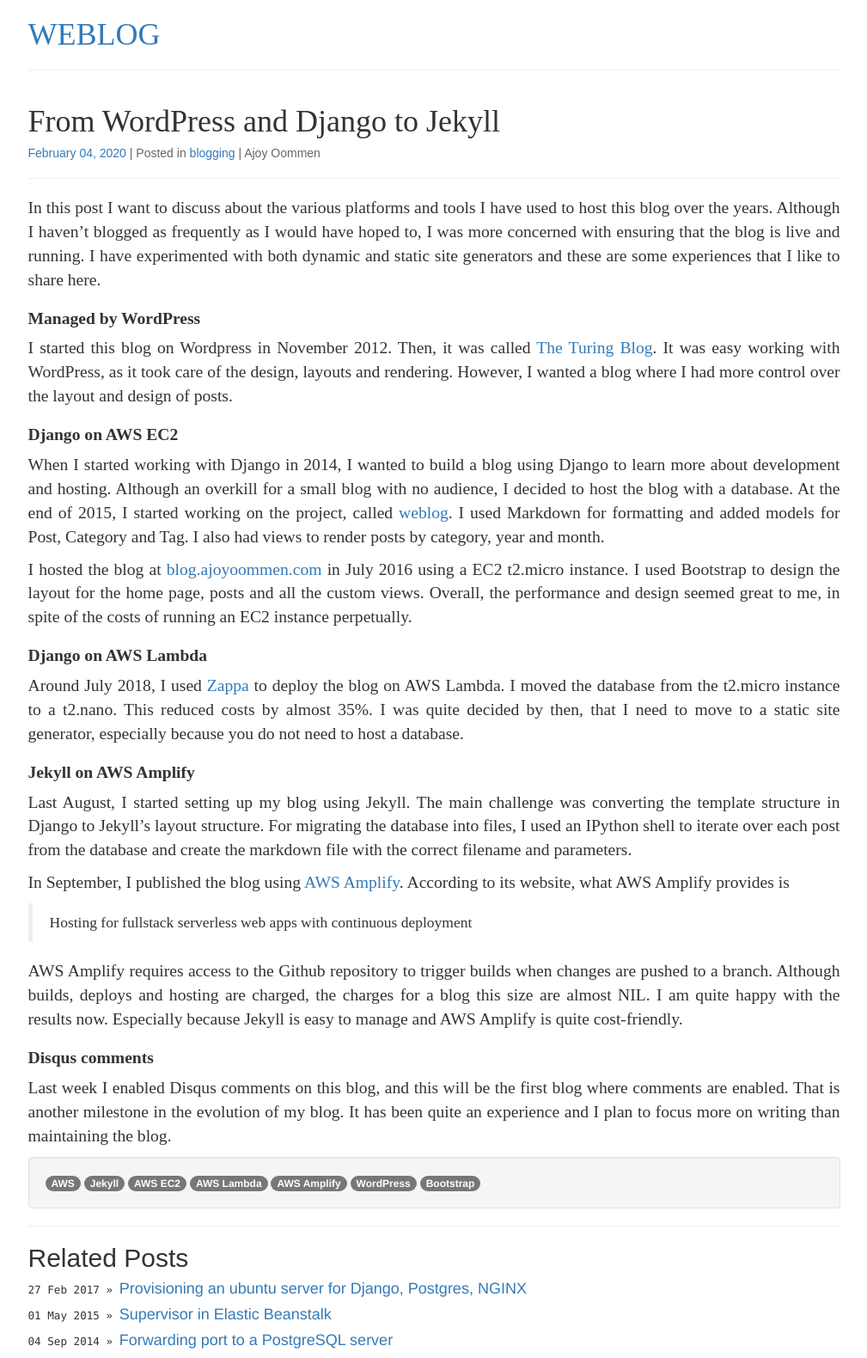
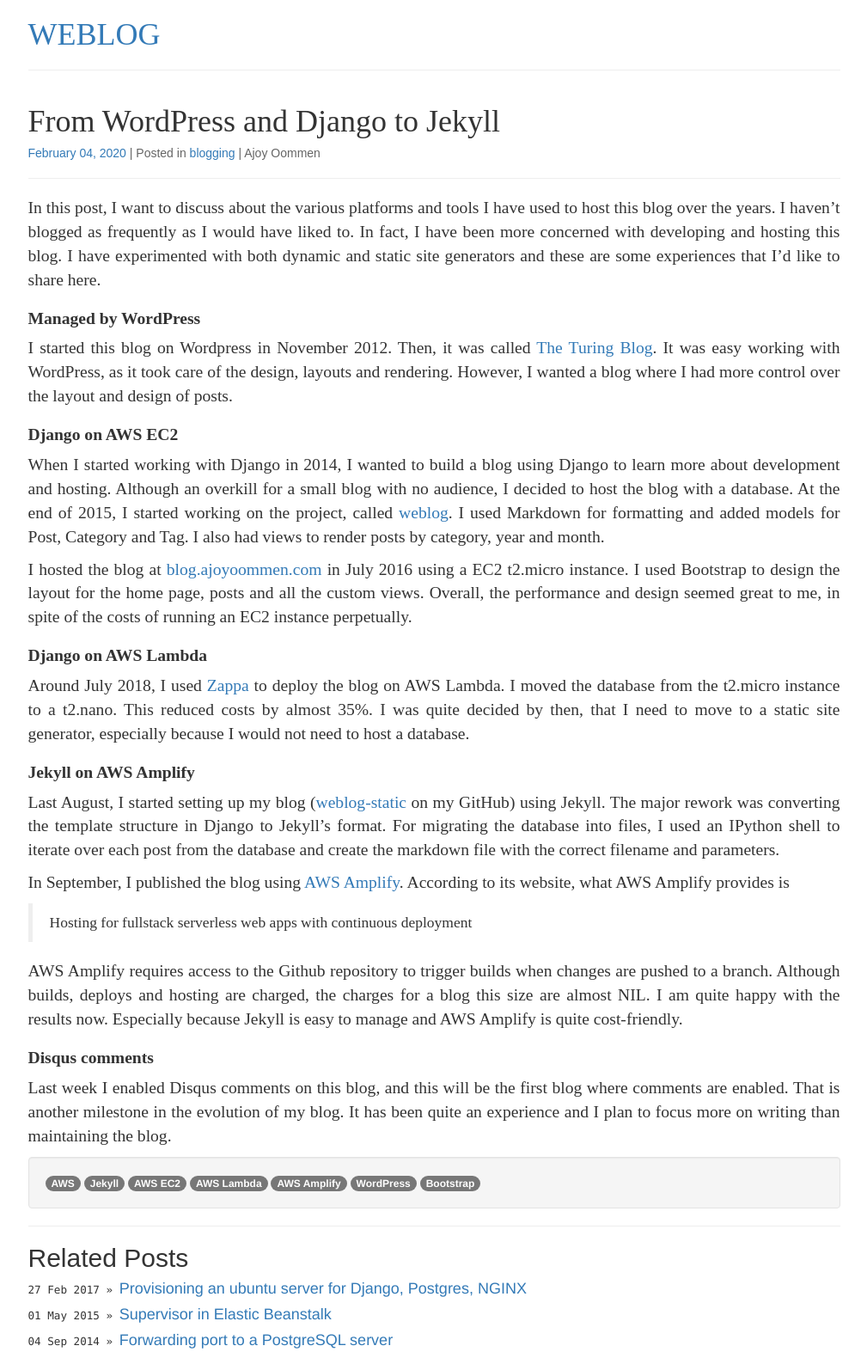
Before and after one commit to ajoyoommen/weblog-static, a Jekyll site: the page built from _posts/2020-02-04-from-wordpress-django-to-jekyll.markdown, in a window 1280 px wide. Shown: the whole page at 86% size, without its empty margins (135-1144 px from the left). Built offline with Jekyll 4.4.1, drawn with Linux system fonts in a browser that asks for light colours; comment, search, counter and statistics services are not loaded.

Commit message:
Update latest post - sentences, words

```diff
--- a/_posts/2020-02-04-from-wordpress-django-to-jekyll.markdown
+++ b/_posts/2020-02-04-from-wordpress-django-to-jekyll.markdown
@@ -15,7 +15,7 @@ author: "Ajoy Oommen"
 published: true
 comments: true
 ---
-In this post I want to discuss about the various platforms and tools I have used to host this blog over the years. Although I haven't blogged as frequently as I would have hoped to, I was more concerned with ensuring that the blog is live and running. I have experimented with both dynamic and static site generators and these are some experiences that I like to share here.
+In this post, I want to discuss about the various platforms and tools I have used to host this blog over the years. I haven't blogged as frequently as I would have liked to. In fact, I have been more concerned with developing and hosting this blog. I have experimented with both dynamic and static site generators and these are some experiences that I'd like to share here.
 
 ### Managed by WordPress
 
@@ -29,10 +29,10 @@ When I started working with Django in 2014, I wanted to build a blog using Djang
 I hosted the blog at [blog.ajoyoommen.com](https://blog.ajoyoommen.com/) in July 2016 using a EC2 t2.micro instance. I used Bootstrap to design the layout for the home page, posts and all the custom views. Overall, the performance and design seemed great to me, in spite of the costs of running an EC2 instance perpetually.
 
 ### Django on AWS Lambda
-Around July 2018, I used [Zappa](https://github.com/Miserlou/Zappa) to deploy the blog on AWS Lambda. I moved the database from the t2.micro instance to a t2.nano. This reduced costs by almost 35%.  I was quite decided by then, that I need to move to a static site generator, especially because you do not need to host a database.
+Around July 2018, I used [Zappa](https://github.com/Miserlou/Zappa) to deploy the blog on AWS Lambda. I moved the database from the t2.micro instance to a t2.nano. This reduced costs by almost 35%.  I was quite decided by then, that I need to move to a static site generator, especially because I would not need to host a database.
 
 ### Jekyll on AWS Amplify
-Last August, I started setting up my blog using Jekyll. The main challenge was converting the template structure in Django to Jekyll's layout structure. For migrating the database into files, I used an IPython shell to iterate over each post from the database and create the markdown file with the correct filename and parameters.
+Last August, I started setting up my blog ([weblog-static](https://github.com/ajoyoommen/weblog-static) on my GitHub) using Jekyll. The major rework was converting the template structure in Django to Jekyll's format. For migrating the database into files, I used an IPython shell to iterate over each post from the database and create the markdown file with the correct filename and parameters.
 
 In September, I published the blog using [AWS Amplify](https://aws.amazon.com/amplify/console/). According to its website, what AWS Amplify provides is
 
```
